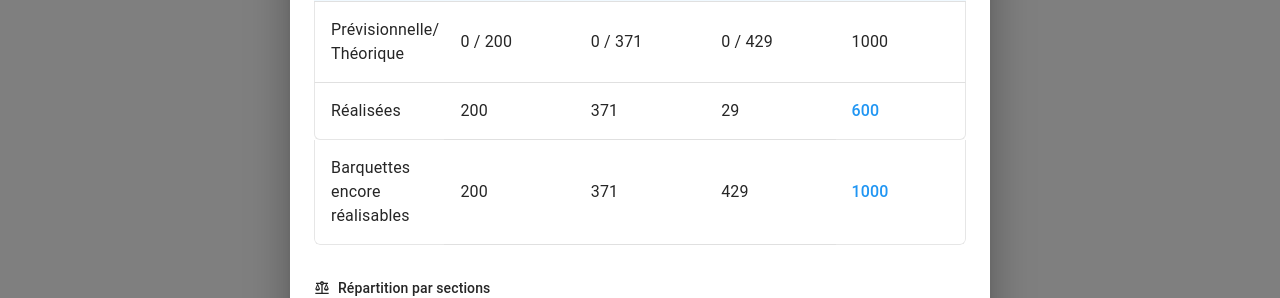
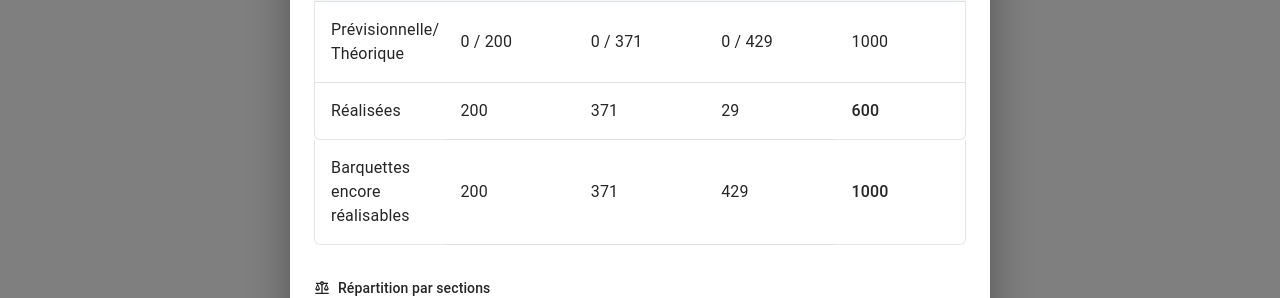
Before and after one commit to tiavina-mika/kfc-packaging-reprod, a React (Vite) app: page / in a window 1280 px wide. Shown: the part 305-603 px from the top of the page. Built offline with nearby package versions, Linux system fonts and the light colour scheme.

Commit message:
Update PRReprodPackagingsField.tsx

```diff
--- a/src/containers/packagingExecution/PRReprodPackagingsField.tsx
+++ b/src/containers/packagingExecution/PRReprodPackagingsField.tsx
@@ -93,7 +93,7 @@ const PRReprodPackagingsField = ({
                 </React.Fragment>
               ))}
             <PETableCell_V2
-              sx={{ ...styles.borders.bottomRight, color: COLORS.PRIMARY_COLOR, }}
+              sx={styles.borders.bottomRight}
             >
               {totalRealizedNumber || "-"}
             </PETableCell_V2>
@@ -111,7 +111,7 @@ const PRReprodPackagingsField = ({
                 </React.Fragment>
               ))}
             <PETableCell_V2
-              sx={{ ...styles.borders.bottomRight, color: COLORS.PRIMARY_COLOR, }}
+              sx={styles.borders.bottomRight}
             >
               {totalRealizableNumber || "-"}
             </PETableCell_V2>
```
